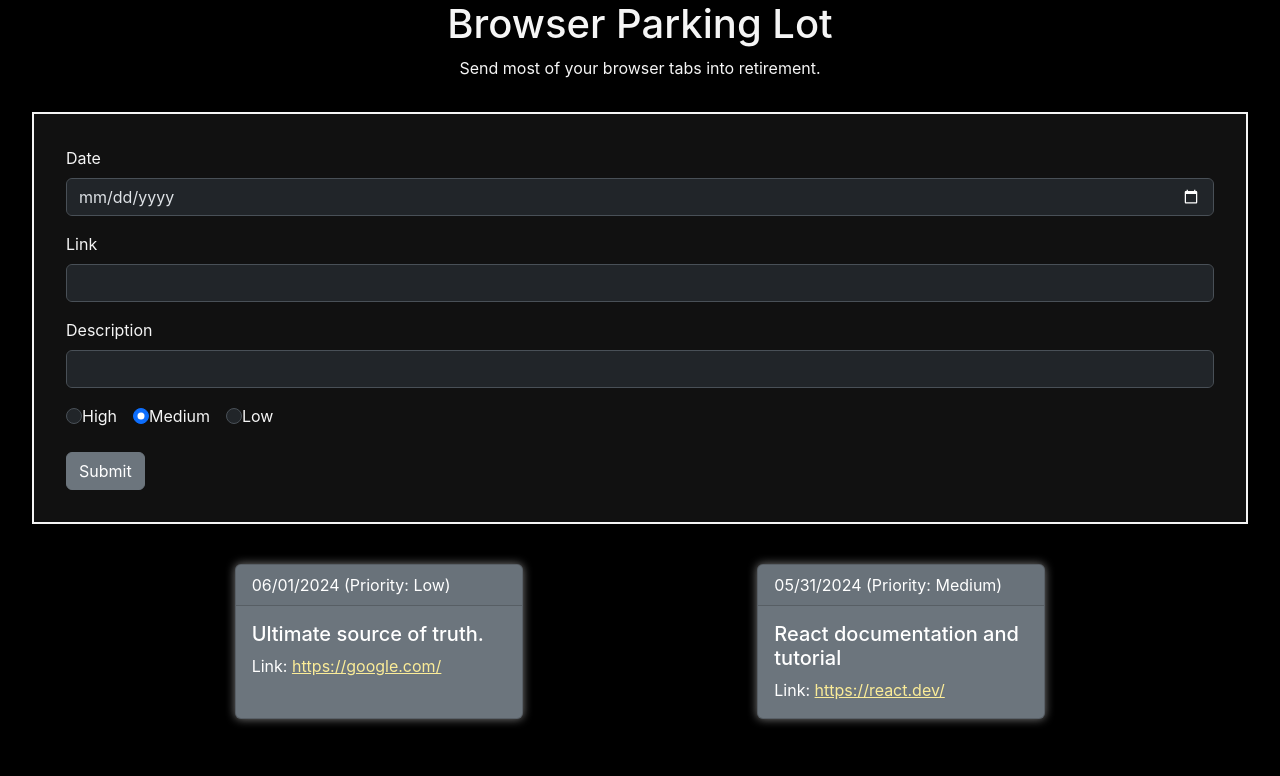
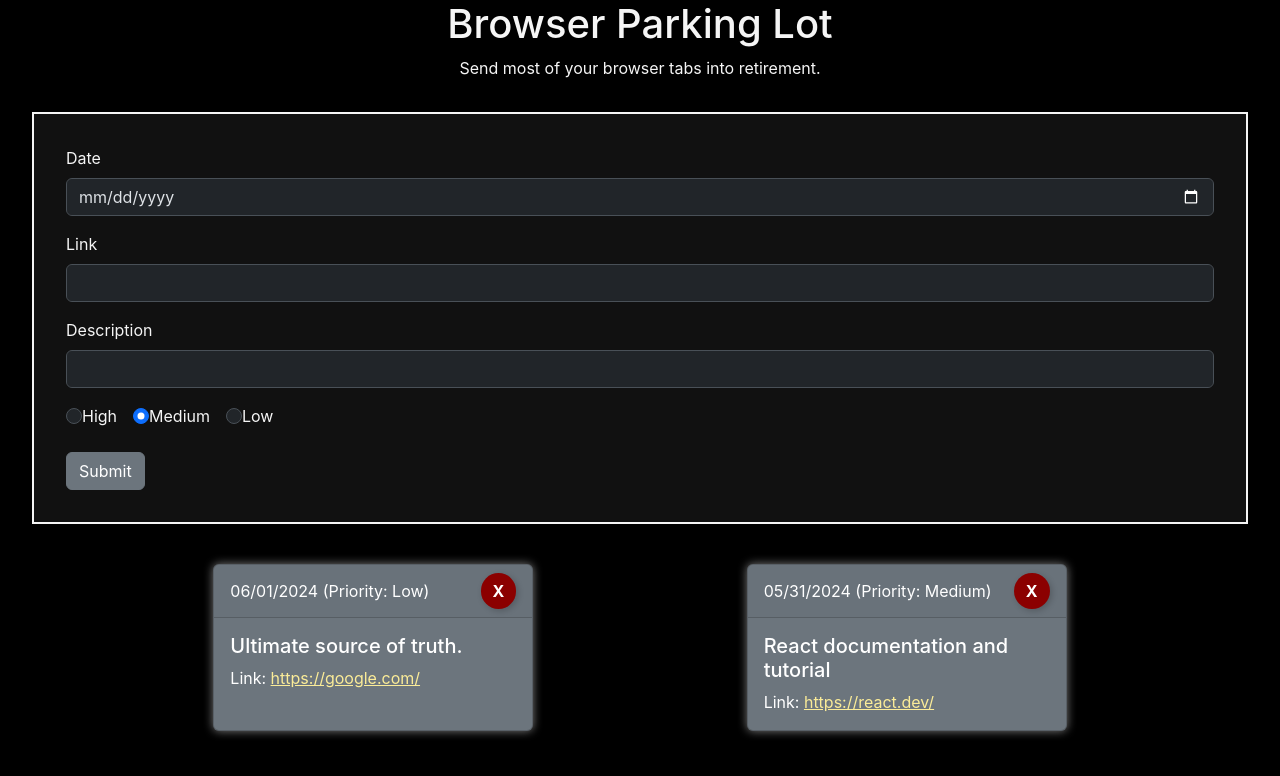
Before and after one commit to Williams439/2024-mar-react-parking-lot, a React (Create React App) app: page / in a window 1280 px wide. Shown: the top 776 px of the page. Built offline with nearby package versions, Linux system fonts and the light colour scheme.

Commit message:
delete feature

```diff
--- a/src/App.js
+++ b/src/App.js
@@ -37,6 +37,11 @@
     ]);
   }
 
+  function deleteItem(id) {
+    setParkingLotItems((oldItems) =>
+        oldItems.filter(item => item.id !== id));
+  }
+
   return (
     <div className="App">
       <header>
@@ -45,7 +50,9 @@
       </header>
       <main>
         <ParkingLotForm addItem={addItem} />
-        <ParkingLotList parkingLotItems={parkingLotItems}/>
+        <ParkingLotList
+          parkingLotItems={parkingLotItems}
+          deleteItem={deleteItem}/>
       </main>
     </div>
   );
--- a/src/Components/ParkingLotList/ParkingLot.css
+++ b/src/Components/ParkingLotList/ParkingLot.css
@@ -5,7 +5,7 @@
     }
 
     .parking-lot-item-container {
-        width: 18rem;
+        width: 20rem;
         box-shadow: 0px 0px 10px rgba(155, 155, 155, 0.8);
         text-align: left;
     }
@@ -17,3 +17,16 @@
     .parking-lot-item-anchor:visited {
         color: rgb(125, 224, 152);
     }
+
+    .card-header {
+        display: flex;
+        justify-content: space-between;
+        align-items: center;
+    }
+
+    .delete-button {
+        background-color: darkred;
+        border: none;
+        box-shadow: 2px 2px 6px rgba(0, 0, 0, 0.2);
+        border-radius: 50%;
+    }
--- a/src/Components/ParkingLotList/ParkingLotItem.jsx
+++ b/src/Components/ParkingLotList/ParkingLotItem.jsx
@@ -1,14 +1,32 @@
 import React from 'react'
-import { Card, CardHeader, CardBody, CardTitle, CardText } from 'reactstrap';
+import { Card, CardHeader, CardBody, CardTitle, CardText, Button} from 'reactstrap';
 
-export default function ParkingLotItem({id, date, priority, link, description}) {
-  return (
+export default function ParkingLotItem({
+    deleteItem,
+    id,
+    date,
+    priority,
+    link,
+    description
+}) {
+
+    function handleDelete() {
+        deleteItem(id);
+    }
+
+    return (
     <Card
         className="my-2 parking-lot-item-container"
         color="secondary"
         inverse>
-        <CardHeader>
+        <CardHeader className="card-header">
             {date} (Priority: {priority})
+            <Button
+                color="danger"
+                className="delete-button"
+                onClick={handleDelete}>
+                <strong>X</strong>
+            </Button>
         </CardHeader>
         <CardBody>
             <CardTitle tag="h5">
--- a/src/Components/ParkingLotList/ParkingLotList.jsx
+++ b/src/Components/ParkingLotList/ParkingLotList.jsx
@@ -2,10 +2,10 @@
 import ParkingLotItem from './ParkingLotItem';
 import './ParkingLot.css';
 
-export default function ParkingLotList({ parkingLotItems }) {
+export default function ParkingLotList({ parkingLotItems, deleteItem }) {
 
     let ParkingLotItemsJsxList = parkingLotItems.map(item =>
-        <ParkingLotItem key={item.id} {...item}/>
+        <ParkingLotItem key={item.id} deleteItem={deleteItem} {...item}/>
     );
 
 
```
